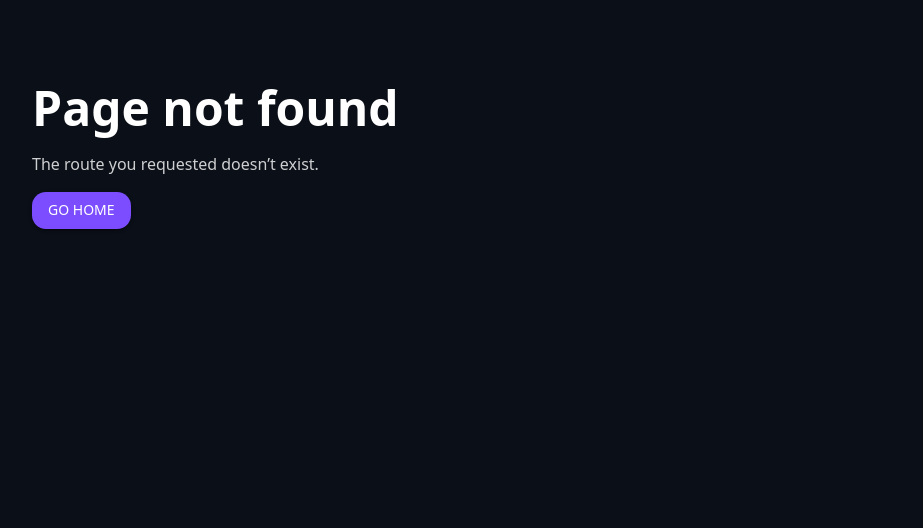
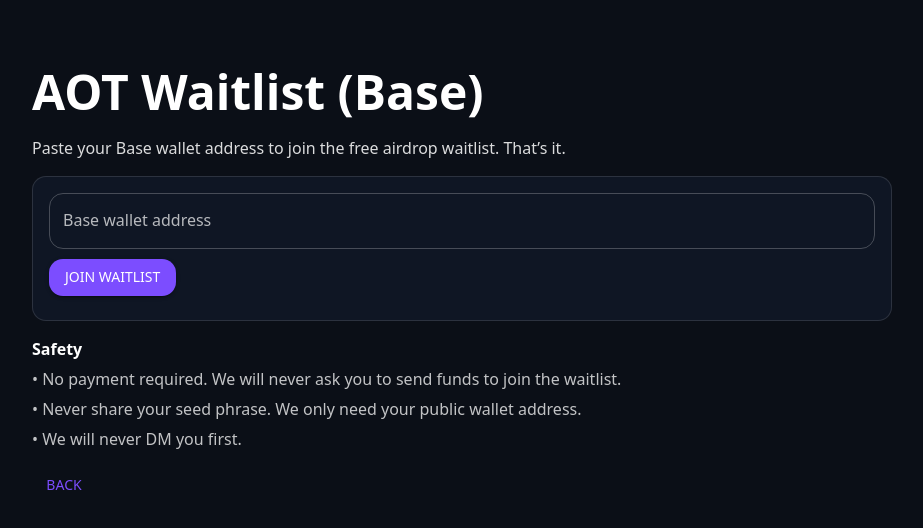
Before and after one commit to rockomatthews/molt-scout, a Next.js app in the folder business/agent-ops-toolkit-site/: page /waitlist in a window 1280 px wide. Before the commit this address had no page. Shown: the top 528 px of the page, without its empty margins (32-955 px from the left). Built offline with nearby package versions, Linux system fonts and the light colour scheme; what @mui/material-nextjs, wagmi would draw is missing.

Commit message:
Add Base-only waitlist (wallet address only) for free airdrop

```diff
--- /dev/null
+++ b/business/agent-ops-toolkit-site/src/app/api/waitlist/route.ts
@@ -0,0 +1,60 @@
+import { NextResponse } from "next/server";
+import { isAddress } from "viem";
+import crypto from "node:crypto";
+
+export const dynamic = "force-dynamic";
+
+function ok(text: string) {
+  return new NextResponse(text, { status: 200 });
+}
+
+function bad(text: string) {
+  return new NextResponse(text, { status: 400 });
+}
+
+function getClientIp(req: Request): string {
+  const xf = req.headers.get("x-forwarded-for");
+  if (xf) return xf.split(",")[0].trim();
+  const xr = req.headers.get("x-real-ip");
+  if (xr) return xr.trim();
+  return "unknown";
+}
+
+function hashIp(ip: string) {
+  const salt = process.env.WAITLIST_IP_SALT || "";
+  return crypto.createHash("sha256").update(`${salt}:${ip}`).digest("hex");
+}
+
+export async function POST(req: Request) {
+  const body = await req.json().catch(() => null);
+  const wallet = String(body?.wallet ?? "").trim();
+
+  if (!wallet || !isAddress(wallet)) return bad("Invalid Base wallet address (must start with 0x)");
+
+  const url = process.env.SUPABASE_URL;
+  const key = process.env.SUPABASE_SERVICE_ROLE_KEY;
+  if (!url || !key) return bad("waitlist database not configured");
+
+  const { getSupabaseServiceClient } = await import("../../supabase_server");
+  const supabase = getSupabaseServiceClient();
+
+  // simple anti-spam: 3 submits/day per IP
+  const ip_hash = hashIp(getClientIp(req));
+  const since = new Date(Date.now() - 24 * 60 * 60 * 1000).toISOString();
+  const { count } = await supabase
+    .from("waitlist")
+    .select("id", { count: "exact", head: true })
+    .eq("ip_hash", ip_hash)
+    .gte("created_at", since);
+
+  if ((count ?? 0) >= 3) return bad("Too many requests. Try again later.");
+
+  const { error } = await supabase.from("waitlist").insert({ wallet, ip_hash });
+
+  if (error) {
+    // unique violation means already joined
+    return ok("You’re already on the list.");
+  }
+
+  return ok("You’re on the waitlist. Airdrop will be free to addresses on this list.");
+}
--- a/business/agent-ops-toolkit-site/src/app/page.tsx
+++ b/business/agent-ops-toolkit-site/src/app/page.tsx
@@ -82,8 +82,8 @@ export default function Page() {
               <Button href="/token" variant="text" color="inherit">
                 Token Gate
               </Button>
-              <Button href="/otc" variant="text" color="inherit">
-                Get AOT (OTC)
+              <Button href="/waitlist" variant="text" color="inherit">
+                Waitlist
               </Button>
               <Button href="#buy" variant="contained">
                 Subscribe
--- /dev/null
+++ b/business/agent-ops-toolkit-site/src/app/waitlist/page.tsx
@@ -0,0 +1,69 @@
+"use client";
+
+import * as React from "react";
+import { Box, Button, Card, CardContent, Container, Stack, TextField, Typography } from "@mui/material";
+
+export default function WaitlistPage() {
+  const [wallet, setWallet] = React.useState("");
+  const [status, setStatus] = React.useState<string | null>(null);
+
+  async function submit() {
+    setStatus("Submitting…");
+    const res = await fetch("/api/waitlist", {
+      method: "POST",
+      headers: { "content-type": "application/json" },
+      body: JSON.stringify({ wallet }),
+    });
+    const text = await res.text();
+    setStatus(res.ok ? text : `Error: ${text}`);
+  }
+
+  return (
+    <Container sx={{ py: 8 }}>
+      <Stack spacing={2} sx={{ maxWidth: 860 }}>
+        <Typography variant="h3" fontWeight={900}>
+          AOT Waitlist (Base)
+        </Typography>
+        <Typography sx={{ opacity: 0.85 }}>
+          Paste your Base wallet address to join the free airdrop waitlist. That’s it.
+        </Typography>
+
+        <Card variant="outlined">
+          <CardContent>
+            <Stack spacing={1.25}>
+              <TextField
+                label="Base wallet address"
+                value={wallet}
+                onChange={(e) => setWallet(e.target.value)}
+                placeholder="0x…"
+              />
+              <Box>
+                <Button variant="contained" onClick={submit}>
+                  Join waitlist
+                </Button>
+              </Box>
+              {status && <Typography sx={{ opacity: 0.8 }}>{status}</Typography>}
+            </Stack>
+          </CardContent>
+        </Card>
+
+        <Stack spacing={0.75}>
+          <Typography fontWeight={900}>Safety</Typography>
+          <Typography sx={{ opacity: 0.75 }}>
+            • No payment required. We will never ask you to send funds to join the waitlist.
+          </Typography>
+          <Typography sx={{ opacity: 0.75 }}>
+            • Never share your seed phrase. We only need your public wallet address.
+          </Typography>
+          <Typography sx={{ opacity: 0.75 }}>
+            • We will never DM you first.
+          </Typography>
+        </Stack>
+
+        <Button href="/" variant="text" sx={{ width: "fit-content" }}>
+          Back
+        </Button>
+      </Stack>
+    </Container>
+  );
+}
```
Also changed, not shown: 1 other file (tests, documents, lock files or other folders).
